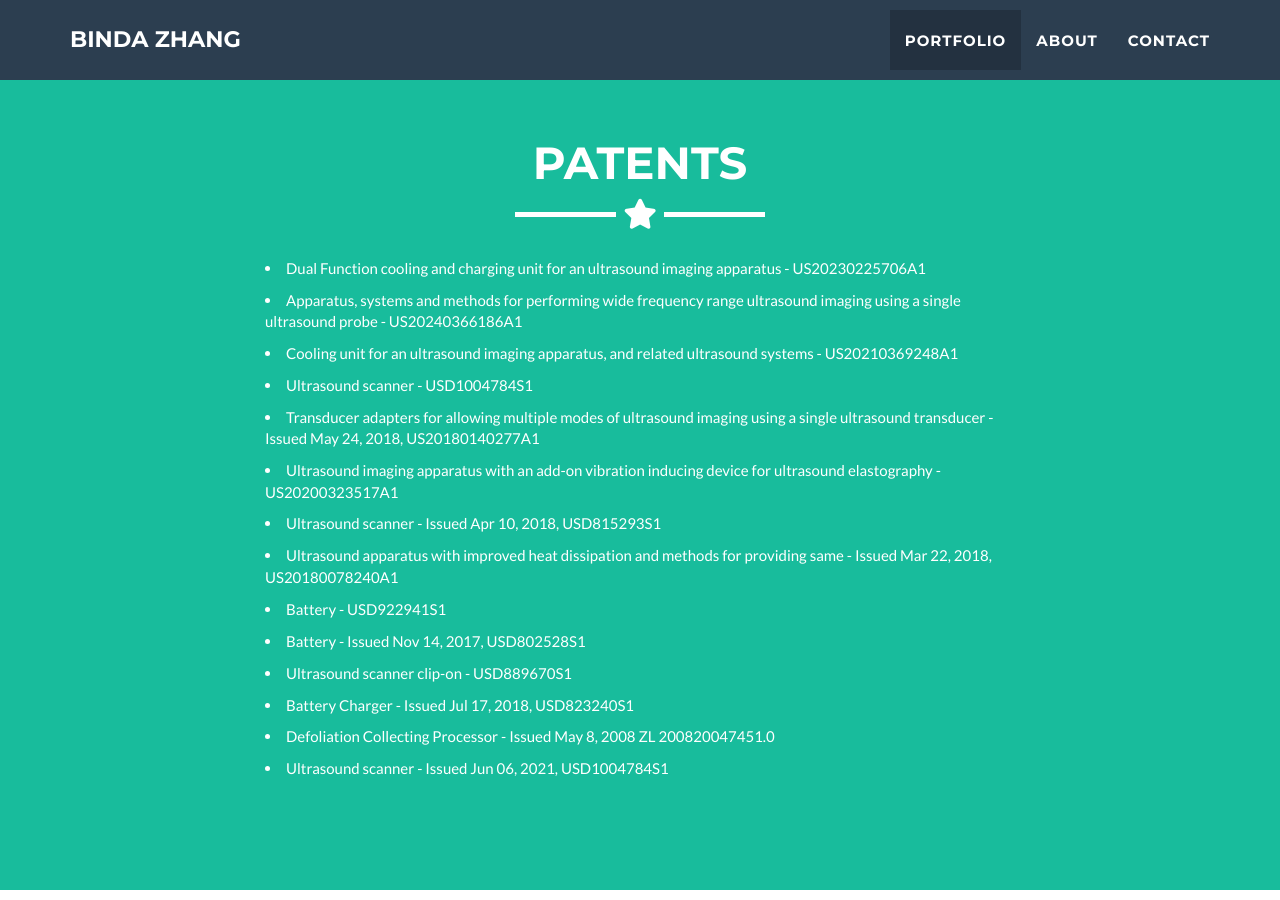
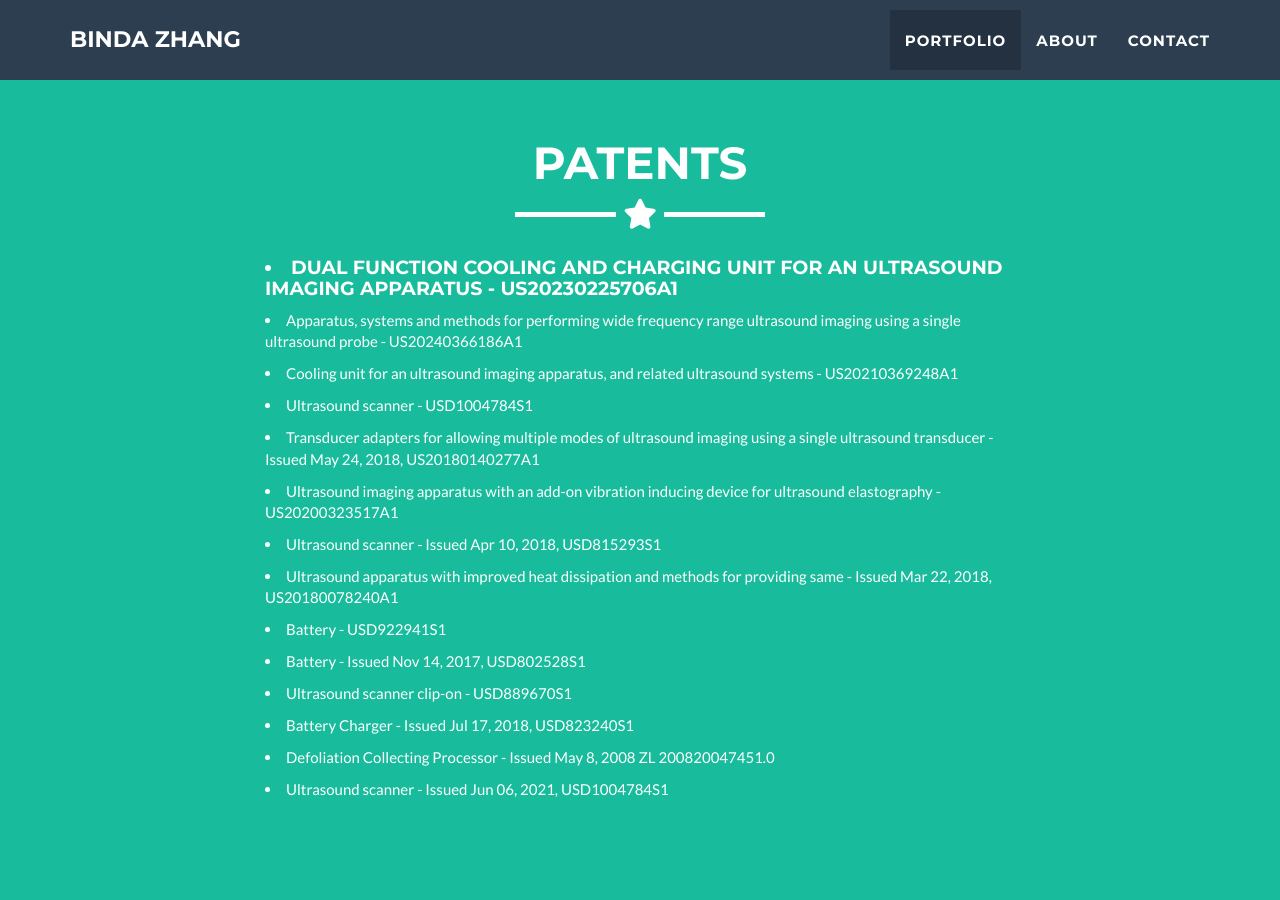
Before and after one commit to bindaz/bindaz.github.io, a Jekyll site: the page built from _posts/2014-07-18-project-1.markdown, in a window 1280 px wide and 900 px high, scrolled down 1634 px. Built offline with Jekyll 4.4.1, drawn with Linux system fonts in a browser that asks for light colours.

```diff
--- a/_includes/about.html
+++ b/_includes/about.html
@@ -9,7 +9,7 @@
     </div>
     <div class="row">
       <div class="col-lg-8 col-lg-offset-2 text-left">
-        <p><li>Dual Function cooling and charging unit for an ultrasound imaging apparatus - US20230225706A1</li></p>
+        <h4><p><li>Dual Function cooling and charging unit for an ultrasound imaging apparatus - US20230225706A1</li></p></h4>
         <p><li>Apparatus, systems and methods for performing wide frequency range ultrasound imaging using a single ultrasound probe - US20240366186A1</li>
         <p><li>Cooling unit for an ultrasound imaging apparatus, and related ultrasound systems - US20210369248A1</li></p>
         <p><li>Ultrasound scanner - USD1004784S1</li></p>
```
